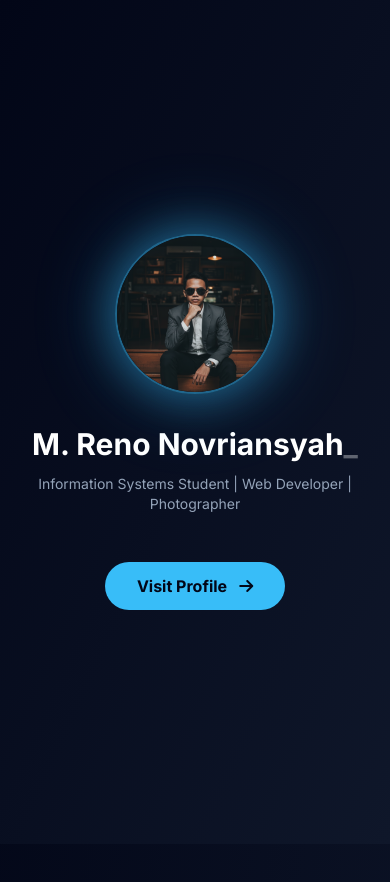
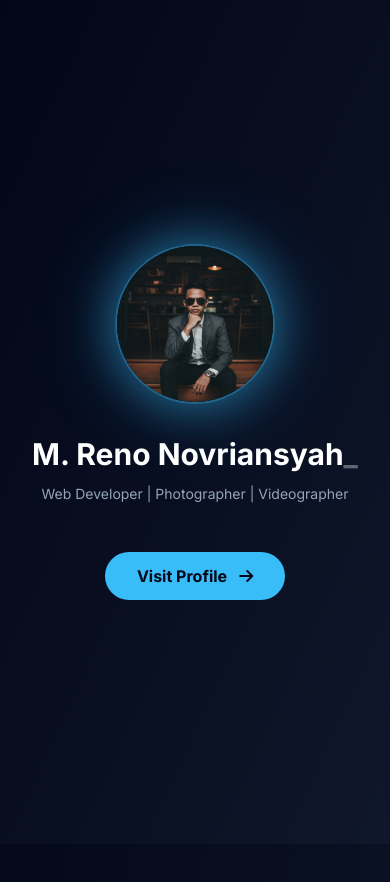
Before and after one commit to renonovriansyah/profil, a plain HTML site: page index.html in a window 390 px wide. Shown: the top 882 px of the page. Drawn offline with nearby package versions, Linux system fonts and the light colour scheme.

Commit message:
edit tampilan mobile

```diff
--- a/index.html
+++ b/index.html
@@ -84,7 +84,7 @@
         <div class="relative">
             <img src="images/profile.png" alt="Foto Profil M. Reno Novriansyah" class="w-40 h-40 rounded-full object-cover border-2 border-sky-400/50 animate-breathe">
         </div>
-        <h1 class="mt-8 text-3xl md:text-4xl font-bold text-white"><span id="typed-name"></span></h1>
+        <h1 class="mt-8 text-3xl md:text-4xl font-bold text-white text-center px-4"><span id="typed-name"></span></h1>
         <p class="mt-3 text-center text-sm md:text-base text-slate-400 px-4"><span id="typed-tagline"></span></p>
         <button id="visit-profile-btn" class="opacity-0 mt-12 flex items-center gap-3 bg-sky-400 text-slate-950 font-bold py-3 px-8 rounded-full transition-all duration-500 hover:bg-sky-300 hover:scale-105 transform">
             Visit Profile
@@ -243,7 +243,7 @@
                 cursorChar: '_',
                 onComplete: () => {
                     const typedTagline = new Typed('#typed-tagline', {
-                        strings: ['Information Systems Student | Web Developer | Photographer'],
+                        strings: ['Web Developer | Photographer | Videographer'],
                         typeSpeed: 30,
                         showCursor: false,
                         startDelay: 200,
```
